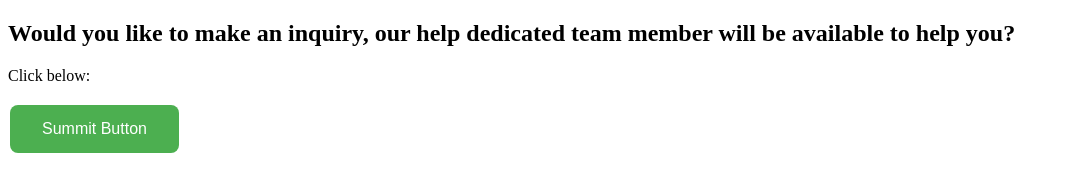
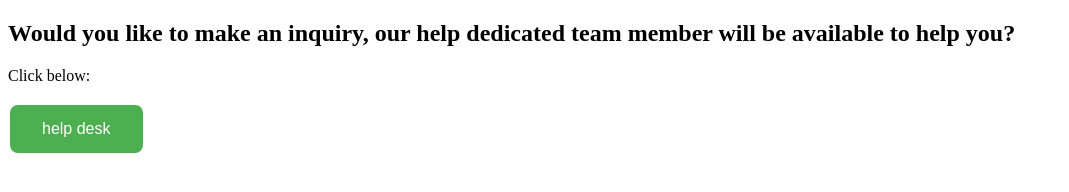
Before and after one commit to Kunsguru/contact-form, a plain HTML site: page index.html in a window 1280 px wide. Shown: the whole page, without its empty margins (0-1069 px from the left). Drawn offline with Linux system fonts and the light colour scheme.

Commit message:
Update index.html

```diff
--- a/index.html
+++ b/index.html
@@ -3,14 +3,14 @@
 <head>
     <meta charset="UTF-8">
     <meta name="viewport" content="width=device-width, initial-scale=1.0">
-    <title>Summit Button</title>
+    <title>aaartswithartsbasy contact</title>
 <link rel="stylesheet" href="styles.css">
     </head>
 <body>
    <div><h2>Would you like to make an inquiry, our help dedicated team member will be available to help you?</h2></div>
 
 <div></div><p>Click below:</p><div></div>
-    <button id="summitButton">Summit Button</button>
+    <button id="summitButton">help desk</button>
     <script src="script.js"></script>
     </body>
 </html>
```
